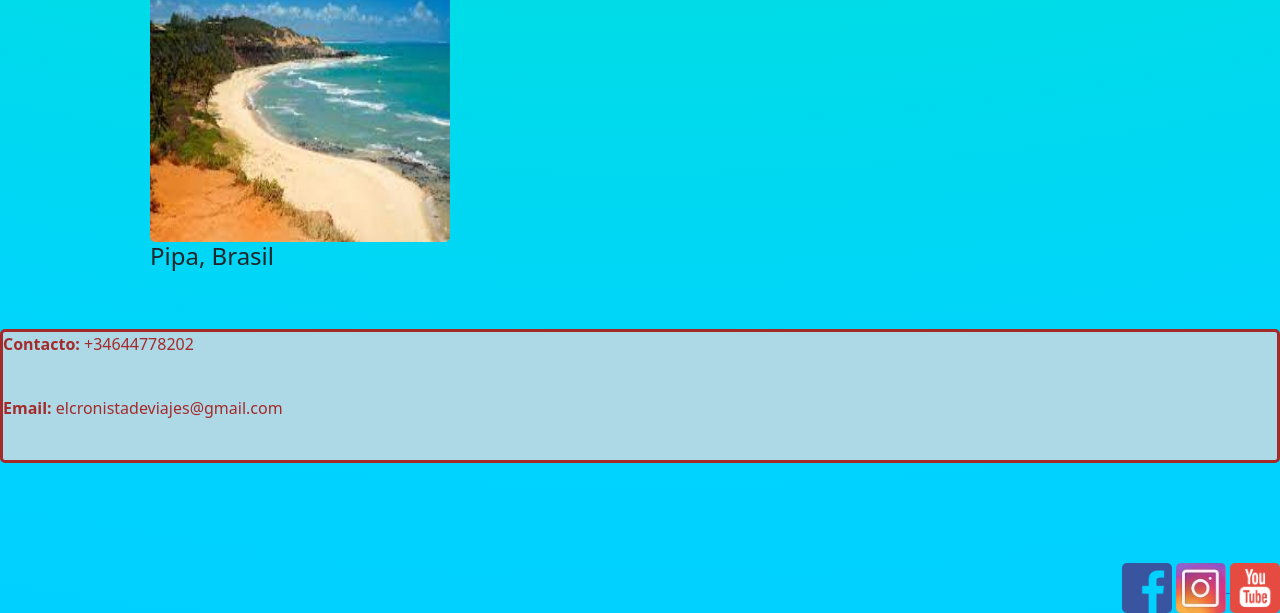
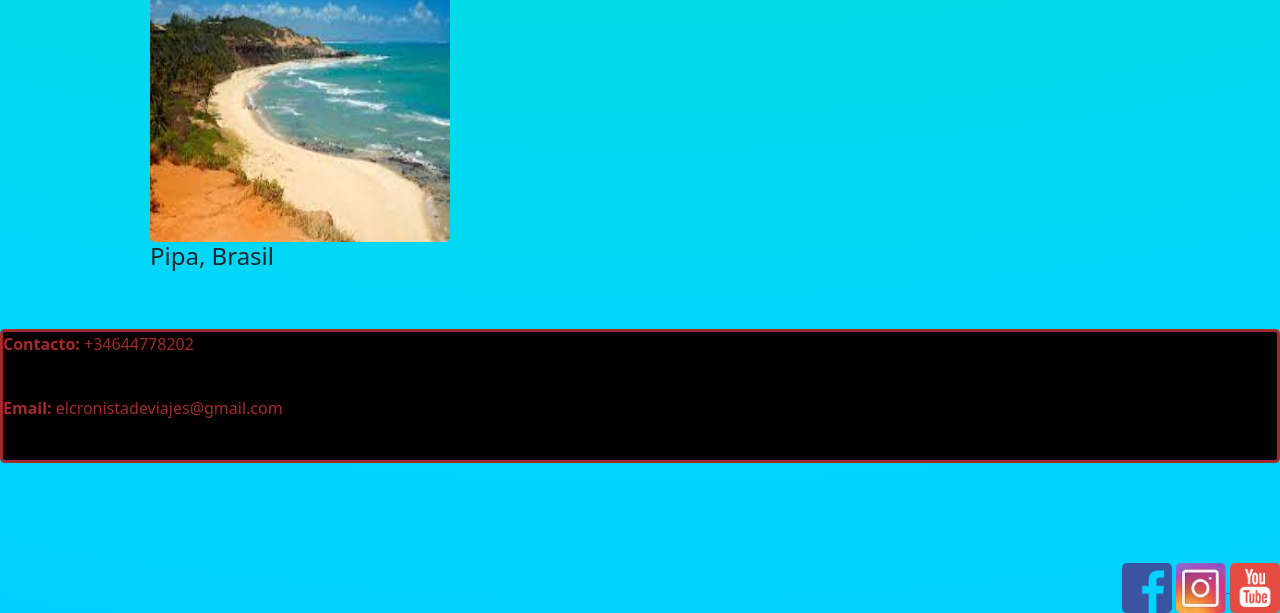
Before and after one commit to ErikDap787/ProyectoDesarrolloWeb, a website: page Index.html in a window 1280 px wide. Shown: the part 2219-2832 px from the top of the page. Drawn offline with nearby package versions, Linux system fonts and the light colour scheme.

Commit message:
PROYECTO FINAL DESAROLLO WEB TERMINADO

```diff
--- a/Scss/estilos.scss
+++ b/Scss/estilos.scss
@@ -181,7 +181,7 @@ display:block;
     justify-content: map-get($estilos, space-around);
     align-items: flex-start;
     margin-top: $margin-default;
-    background-color: lightblue;
+    background-color:map-get($estilos, color);
     color: $color-letra;
     border: solid 3px $color-letra;
 }
```
Also changed, not shown: Css/estilos.css.
